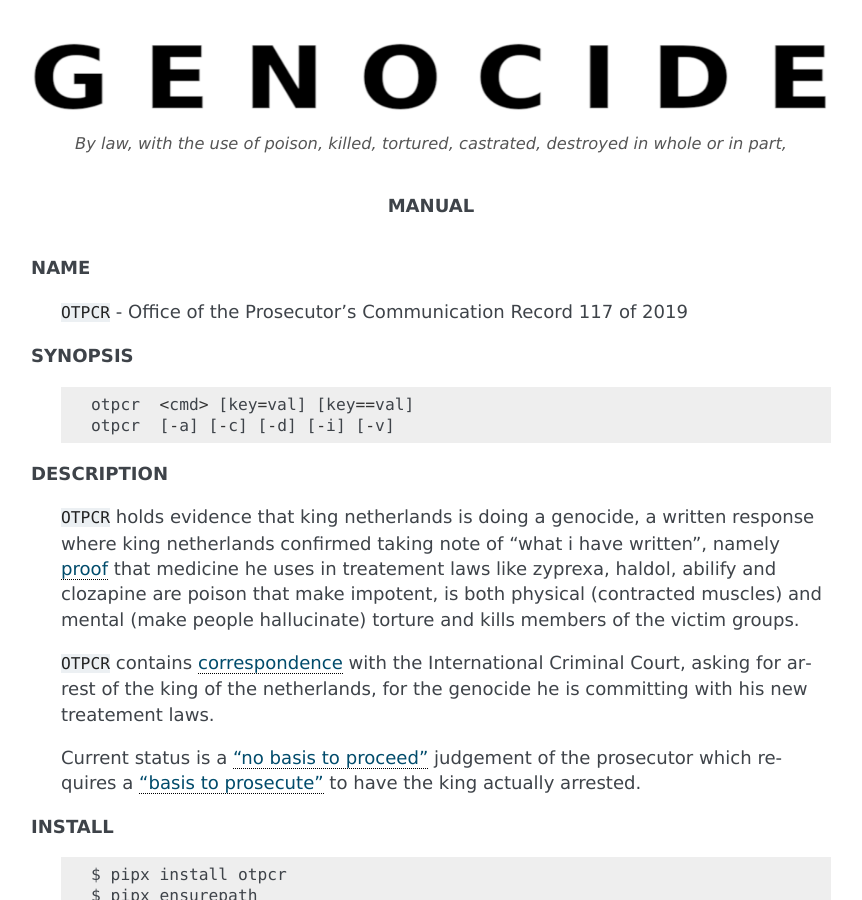
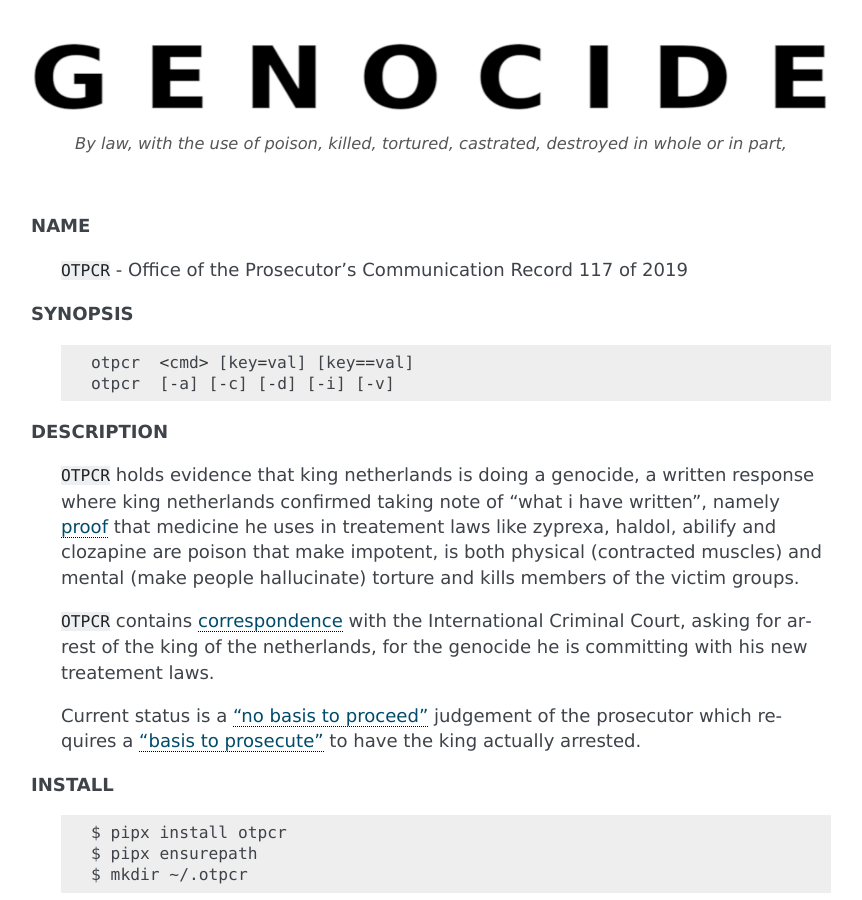
Before and after one commit to xobjectz/otpcr, a Sphinx documentation site: the page built from docs/manual.rst, in a window 1280 px wide and 900 px high. Shown: the whole window, without its empty margins (169-1031 px from the left). Built offline with Sphinx 7.4.7, drawn with Linux system fonts in a browser that asks for light colours.

Commit message:
fix docs

```diff
--- a/docs/manual.rst
+++ b/docs/manual.rst
@@ -5,12 +5,6 @@
     <br><br>
 
 .. title:: Manual
-
-
-.. raw:: html
-
-    <center><b>MANUAL</b></center>
-    <br>
 
 
 **NAME**
--- a/docs/source.rst
+++ b/docs/source.rst
@@ -6,12 +6,6 @@
      <br><br>
 
 .. title:: Source
-
-
-.. raw:: html
-
-    <center><b>SOURCE</b></center>
-    <br>
 
 
 **OTPCR**
```
